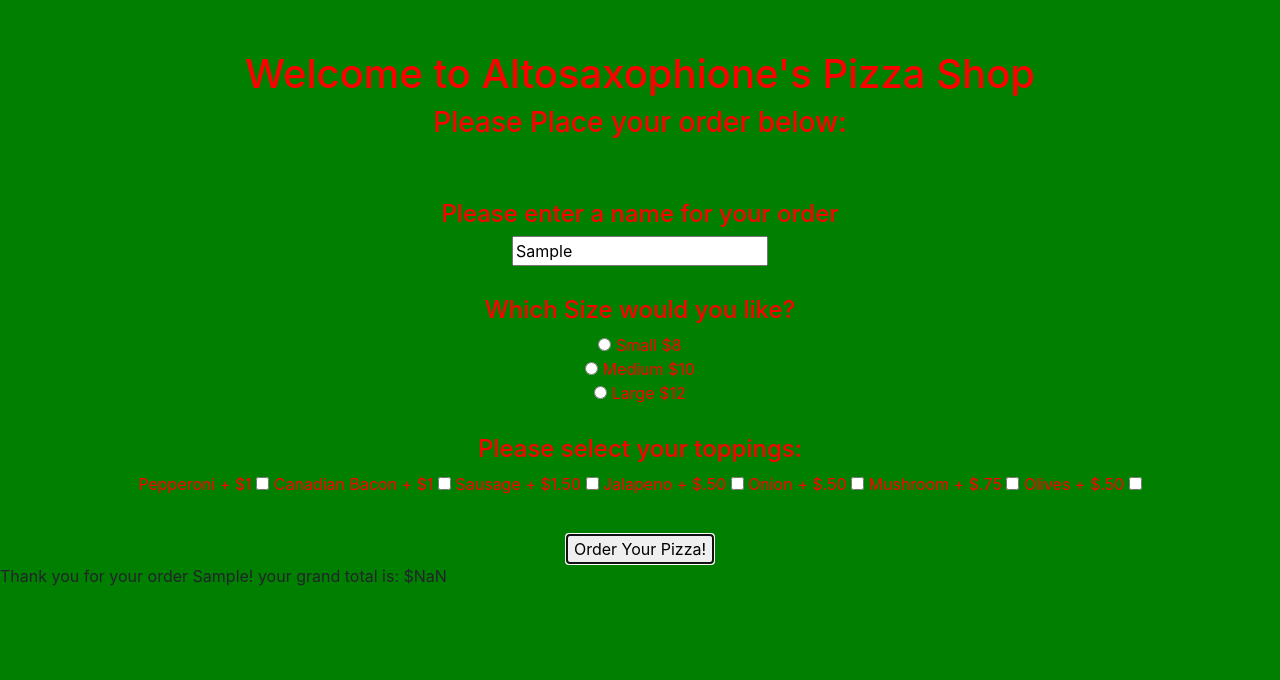
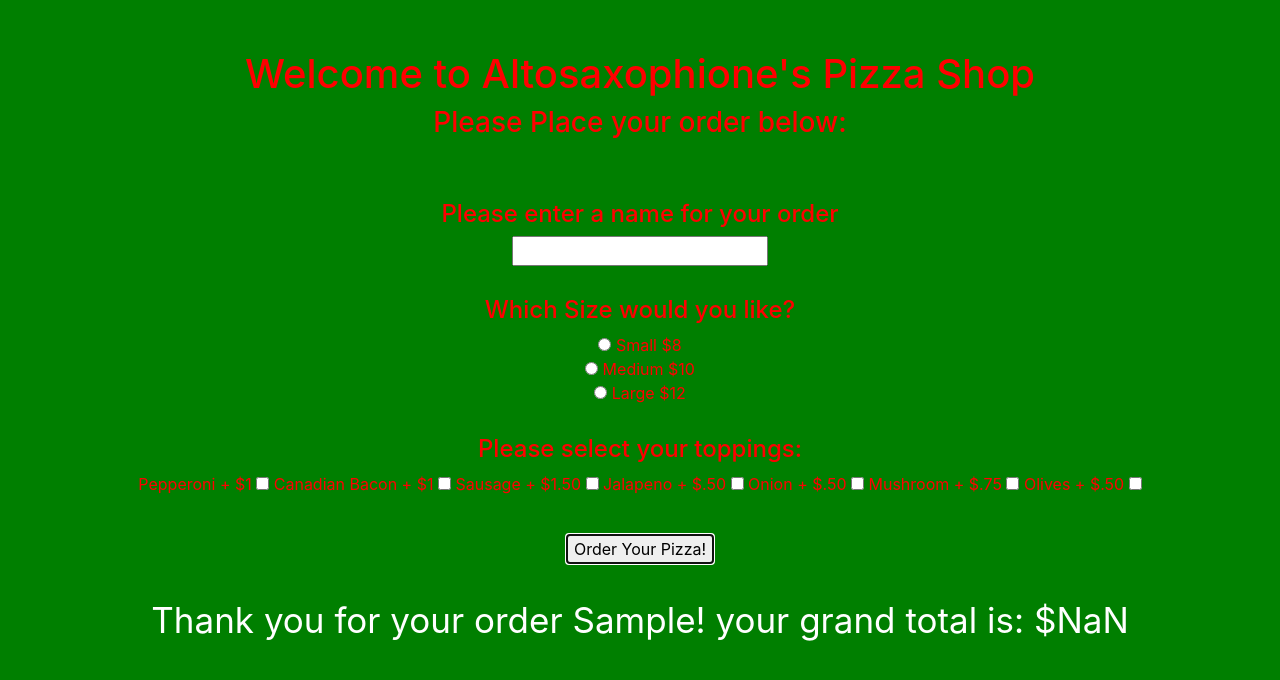
Before and after one commit to marcusjensen15/week-4-project, a plain HTML site: page index.html in a window 1280 px wide. Both pictures are taken after typing "Sample" into the empty fields and a click on the button "Order Your Pizza!". Drawn offline with nearby package versions, Linux system fonts and the light colour scheme.

Commit message:
Clear fields after submission

```diff
--- a/css/styles.css
+++ b/css/styles.css
@@ -33,3 +33,10 @@ background-color: #007F00;
   text-align: center;
   margin-top: 30px;
 }
+#recipt{
+  color: white;
+  text-align: center;
+  margin-top: 30px;
+  font-size: 35px
+
+}
--- a/js/scripts.js
+++ b/js/scripts.js
@@ -1,3 +1,5 @@
+//Business Logic
+
 var checkedToppings = [];
 var toppingTotal;
 
@@ -7,10 +9,14 @@ Pizza = function(name, toppings, size){
   this.name = name,
   this.size = size,
   this.toppings = toppings,
-  this.price = this.size + this.toppings
+  this.price = 0;
 
 };
 
+Pizza.prototype.calcPrice = function(){
+  this.price = this.size + this.toppings;
+
+}
 //This is if we want to have multiple pizza orders:
 
 // PizzaManager = function (){
@@ -38,7 +44,7 @@ function sumToppings(checkedToppingsArray){
 
 }
 
-
+//User Logic
 $( document ).ready(function() {
     $("#pizzaOrder").submit(function(event){
       checkedToppings = [];
@@ -50,9 +56,12 @@ $( document ).ready(function() {
       toppingsValue(toppings);
       toppingTotal = sumToppings(checkedToppings);
       var myPizza = new Pizza(customerName,toppingTotal,pizzaSize);
-
+      myPizza.calcPrice();
       $("#recipt").text("Thank you for your order " + myPizza.name+"!" + " your grand total is: $" + myPizza.price);
 
+      $("#name").val(" ");
+      $('input[type=checkbox]').prop('checked', false);
+      $("input[name='size']").prop('checked', false);
 
 
         event.preventDefault();
```
